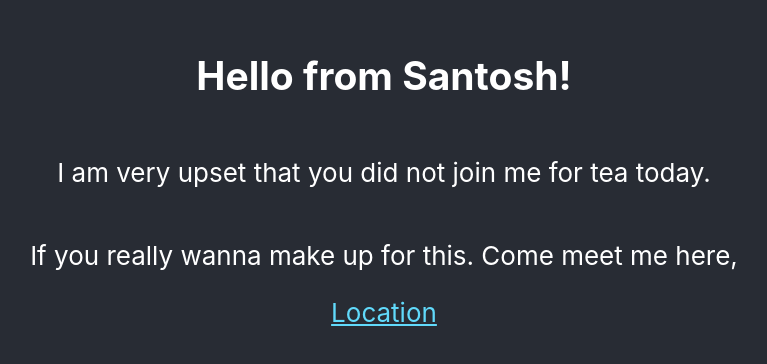
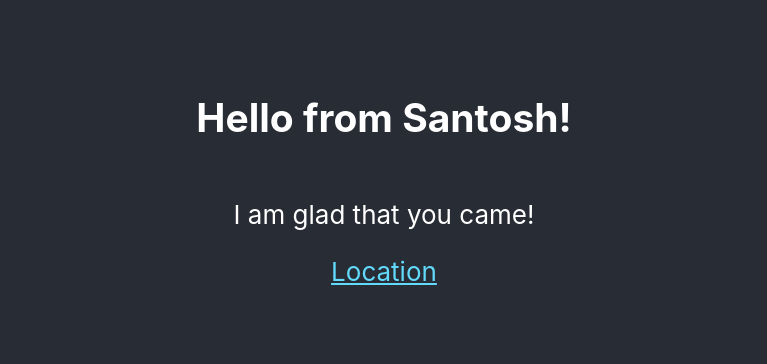
Before and after one commit to santosh1303/hellofromsantosh, a React (Create React App) app: page / in a window 1280 px wide. Shown: the part 226-590 px from the top of the page, without its empty margins (256-1023 px from the left). Built offline with nearby package versions, Linux system fonts and the light colour scheme.

Commit message:
Minor change
Minor change

```diff
--- a/src/App.js
+++ b/src/App.js
@@ -8,9 +8,7 @@
           Hello from Santosh!
         </h2>
         <p>
-          I am very upset that you did not join me for tea today.
-          </p>
-        <p>If you really wanna make up for this. Come meet me here,
+          I am glad that you came!
         </p>
         <a
           className="App-link"
```
